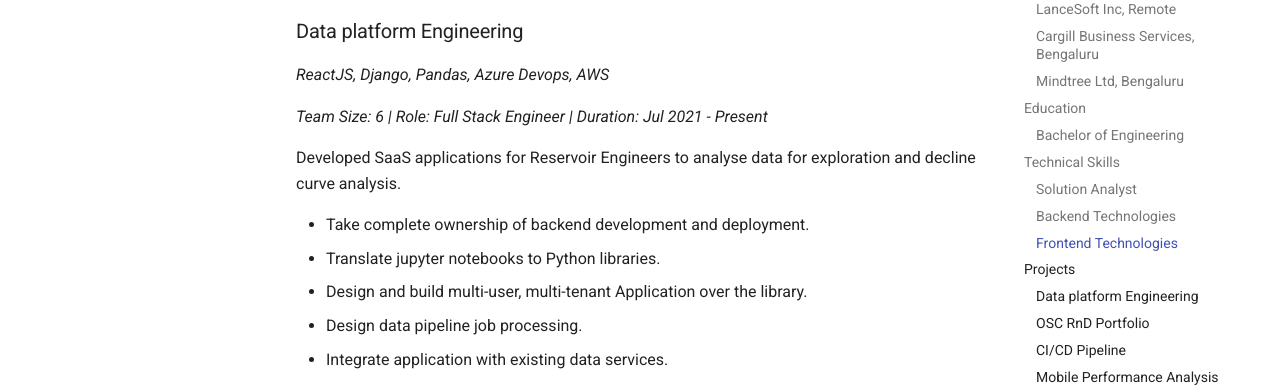
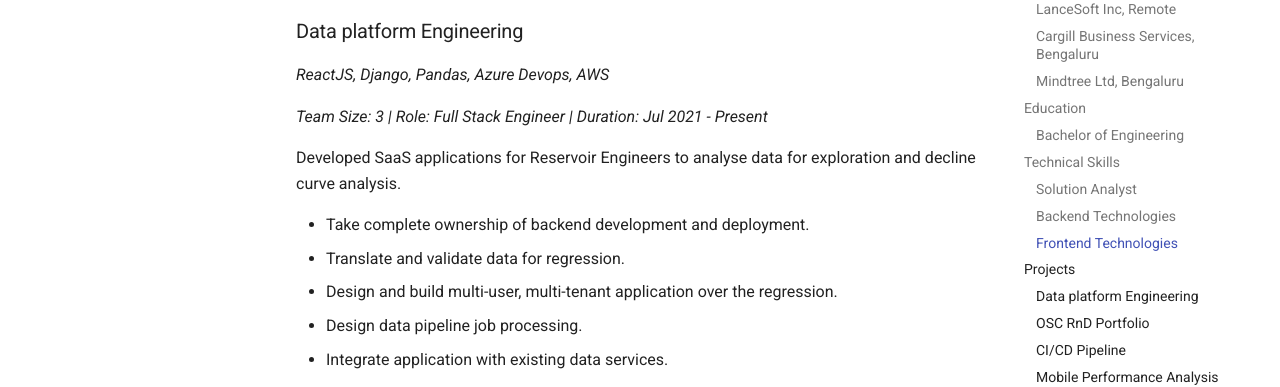
Before and after one commit to jawadhoot/resume, an MkDocs documentation site: the page built from docs/index.md, in a window 1280 px wide and 900 px high, scrolled down 1306 px. Shown: the part 153-540 px from the top of the window. Built offline with MkDocs 1.6.1 and Material for MkDocs 9.7.7, drawn with Linux system fonts in a browser that asks for light colours.

Commit message:
update project details

```diff
--- a/docs/index.md
+++ b/docs/index.md
@@ -50,13 +50,13 @@ ReactJS | Bootstrap | d3.js
 
 *ReactJS, Django, Pandas, Azure Devops, AWS*
 
-*Team Size: 6 | Role: Full Stack Engineer | Duration: Jul 2021 - Present*
+*Team Size: 3 | Role: Full Stack Engineer | Duration: Jul 2021 - Present*
 
 Developed SaaS applications for Reservoir Engineers to analyse data for exploration and decline curve analysis.
 
 - Take complete ownership of backend development and deployment.
-- Translate jupyter notebooks to Python libraries.
-- Design and build multi-user, multi-tenant Application over the library.
+- Translate and validate data for regression.
+- Design and build multi-user, multi-tenant application over the regression.
 - Design data pipeline job processing.
 - Integrate application with existing data services.
 
```
